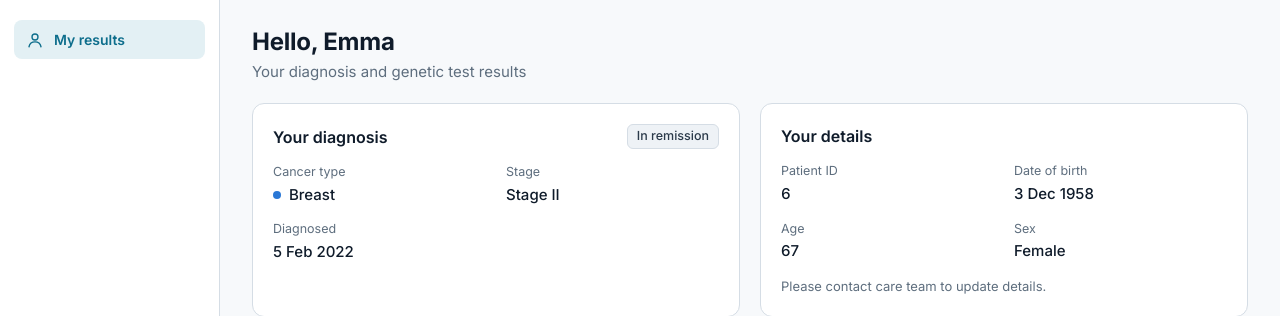
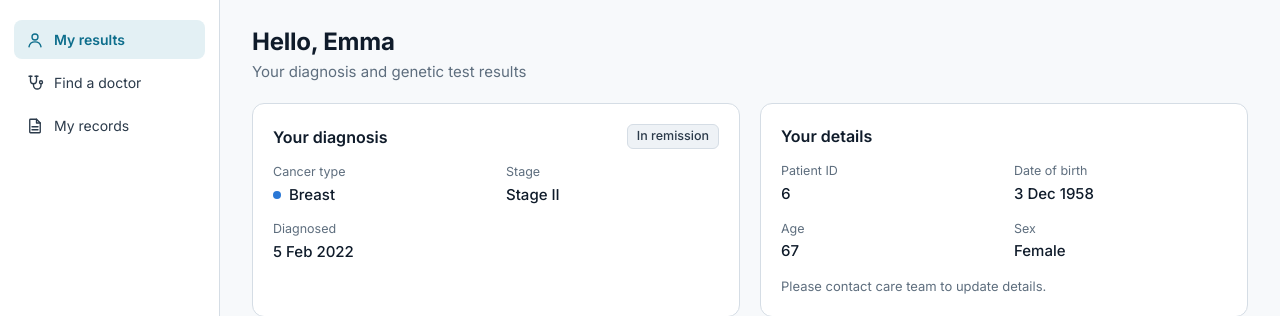
Before and after one commit to haiqa21/biom9450-cancer-portal, a PHP site: page /public/pages/patient-dashboard.php in a window 1280 px wide. Shown: the part 60-376 px from the top of the page. Run offline with PHP 8.4, Linux system fonts and the light colour scheme.

Commit message:
fixing header

```diff
--- a/includes/header.php
+++ b/includes/header.php
@@ -62,6 +62,8 @@ $pageScripts = $pageScripts ?? [];
 $navItems = [
     'patient' => [
         ['patient-dashboard', 'My results', 'user'],
+        ['doctors', 'Find a doctor', 'stethoscope'],
+        ['records', 'My records', 'file'],
     ],
     'oncologist' => [
         ['oncologist-dashboard', 'Dashboard', 'home'],
@@ -82,6 +84,8 @@ $icons = [
     'target' => '<circle cx="12" cy="12" r="9"/><circle cx="12" cy="12" r="5"/><circle cx="12" cy="12" r="1"/>',
     'chart'  => '<path d="M4 20V10M10 20V4M16 20v-7M22 20H2"/>',
     'logout' => '<path d="M15 4h4a1 1 0 0 1 1 1v14a1 1 0 0 1-1 1h-4M10 17l5-5-5-5M15 12H3"/>',
+    'stethoscope' => '<path d="M6 3v6a4 4 0 0 0 8 0V3"/><path d="M4 3h4M12 3h4"/><path d="M10 13v2a5 5 0 0 0 10 0v-2"/><circle cx="20" cy="11" r="2"/>',
+'file'        => '<path d="M14 3H6a1 1 0 0 0-1 1v16a1 1 0 0 0 1 1h12a1 1 0 0 0 1-1V8z"/><path d="M14 3v5h5M8 13h8M8 17h8"/>',
 ];
 $icon = function (string $name) use ($icons): string {
     return '<svg viewBox="0 0 24 24" width="18" height="18" fill="none" stroke="currentColor" stroke-width="1.8" '
```
